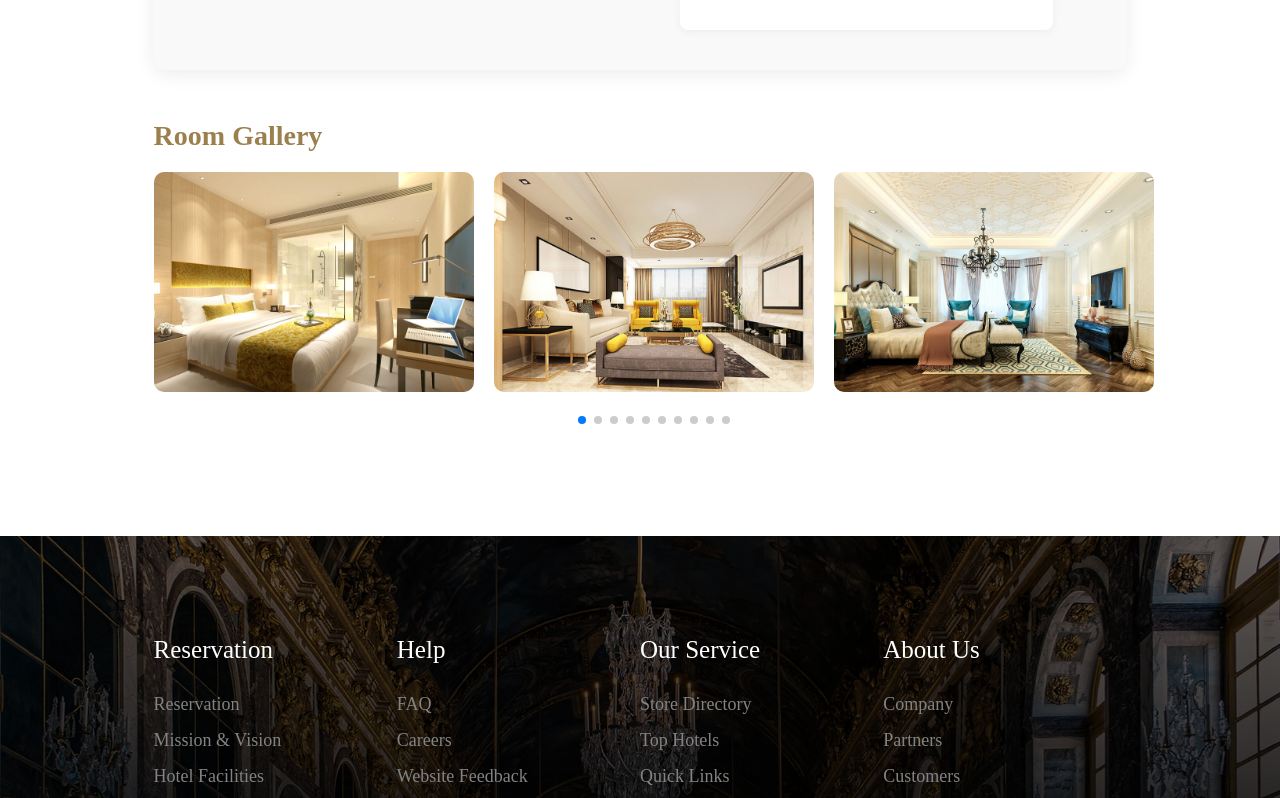
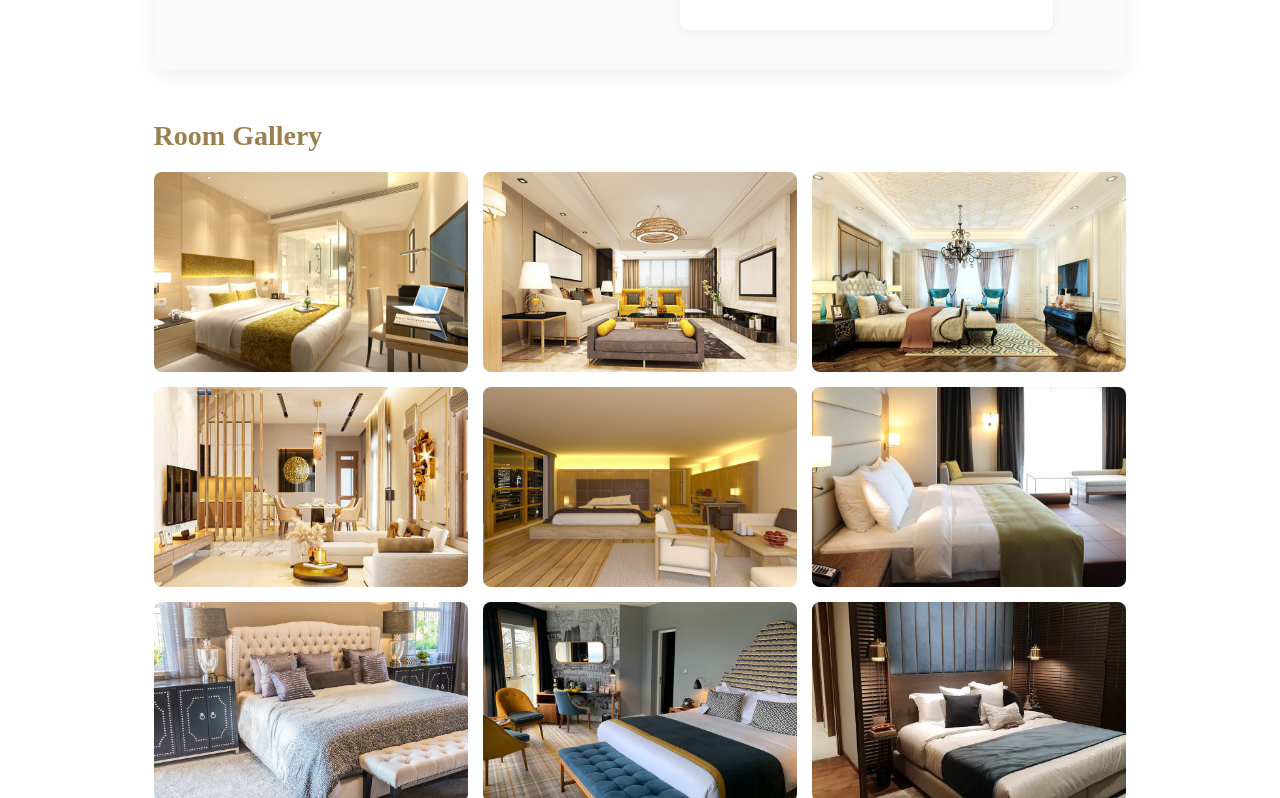
Before and after one commit to Mkdinda7/Marmeid, a React (Vite) app: page /rooms/1 in a window 1280 px wide. Shown: the part 942-1740 px from the top of the page. Built offline with nearby package versions, Linux system fonts and the light colour scheme; a web font is replaced by a local one.

Commit message:
some updates are requirements

```diff
--- a/src/components/RoomDetails/RoomDetails.jsx
+++ b/src/components/RoomDetails/RoomDetails.jsx
@@ -4,16 +4,12 @@ import { Link, useParams } from 'react-router-dom';
 import { roomData } from '../../data/roomData';
 import roomImages from '../../data/room';
 
-// Swiper Imports
-import { Swiper, SwiperSlide } from 'swiper/react';
-import { Navigation, Pagination, Scrollbar, A11y } from 'swiper/modules';
-import 'swiper/css';
-import 'swiper/css/navigation';
-import 'swiper/css/pagination';
-
 const RoomDetails = () => {
   const { id } = useParams();
   const [room, setRoom] = useState(null);
+
+console.log(room);
+
 
   useEffect(() => {
     const foundRoom = roomData.find((r) => r.id === parseInt(id));
@@ -32,7 +28,15 @@ const RoomDetails = () => {
 
   return (
     <>
+
+    {/* <div className="upper-banner" style={{marginTop: "40px"}}>
+        <Link to='/'><span className='home-area'>Home</span></Link>
+        <span style={{ margin: '0 10px' }}>/</span>
+        <h2>{room.name} Details</h2>
+    </div> */}
+
     <div className="room-details-wrapper section">
+
       <div className="room-banner" style={{ position: 'relative', marginTop: '50px' }}>
         <img
           src={room.image}
@@ -72,13 +76,14 @@ const RoomDetails = () => {
           marginTop: '40px',
         }}
       >
-          <div className="room-description" style={{ width: '50%' }}>
+        {/* Description */}
+        <div className='room-description' style={{width: '50%'}}>
           <h2 style={{ fontSize: '28px', marginBottom: '10px', color: "#9b804e" }}>About This Room</h2>
-            <p style={{ fontSize: '16px', lineHeight: '1.6', color: '#555' }}>{room.description}</p>
+          <p style={{ fontSize: '16px', lineHeight: '1.6', color: '#555', }}>{room.description}</p>
         </div>
 
-          <div
-            className="room-price"
+        {/* Price & Booking */}
+        <div className='room-price'
           style={{
             backgroundColor: '#fff',
             padding: '20px',
@@ -106,6 +111,7 @@ const RoomDetails = () => {
             Book Now
           </button>
 
+          {/* Amenities */}
           <div style={{ marginTop: '25px' }}>
             <h3 style={{ fontSize: '18px', marginBottom: '10px' }}>Amenities</h3>
             <ul style={{ listStyle: 'none', padding: 0 }}>
@@ -128,37 +134,18 @@ const RoomDetails = () => {
           </div>
         </div>
       </div>
-
-        <div className="room-gallery" style={{ marginTop: '60px', maxWidth: '1000px', margin: '0 auto' }}>
+      <div className="room-gallery" style={{ marginTop: '40px', maxWidth: '1000px', margin: '0 auto' }}>
         <h2 style={{ fontSize: '28px', color: '#9b804e', marginBottom: '20px' }}>Room Gallery</h2>
-          <Swiper
-            modules={[Navigation, Pagination, Scrollbar, A11y]}
-            spaceBetween={20}
-            slidesPerView={3}
-            // navigation
-            pagination={{ clickable: true }}
-            style={{ paddingBottom: '40px' }}
-            breakpoints={{
-              320: { slidesPerView: 1 },
-              640: { slidesPerView: 2 },
-              1024: { slidesPerView: 3 },
-            }}
-          >
+        <div className="gallery-images" style={{ display: 'flex', flexWrap: 'wrap', gap: '15px' }}>
           {roomImages.map((image, index) => (
-              <SwiperSlide key={index}>
             <img
+              key={index}
               src={image.image}
               alt={`Room image ${index + 1}`}
-                  style={{
-                    width: '100%',
-                    height: '220px',
-                    objectFit: 'cover',
-                    borderRadius: '10px',
-                  }}
+              style={{ width: 'calc(33.333% - 10px)', height: '200px', objectFit: 'cover', borderRadius: '8px' }}
             />
-              </SwiperSlide>
           ))}
-          </Swiper>
+        </div>
       </div>
     </div>
   </>
```
Lines whose indentation alone changed are shown as unchanged.
